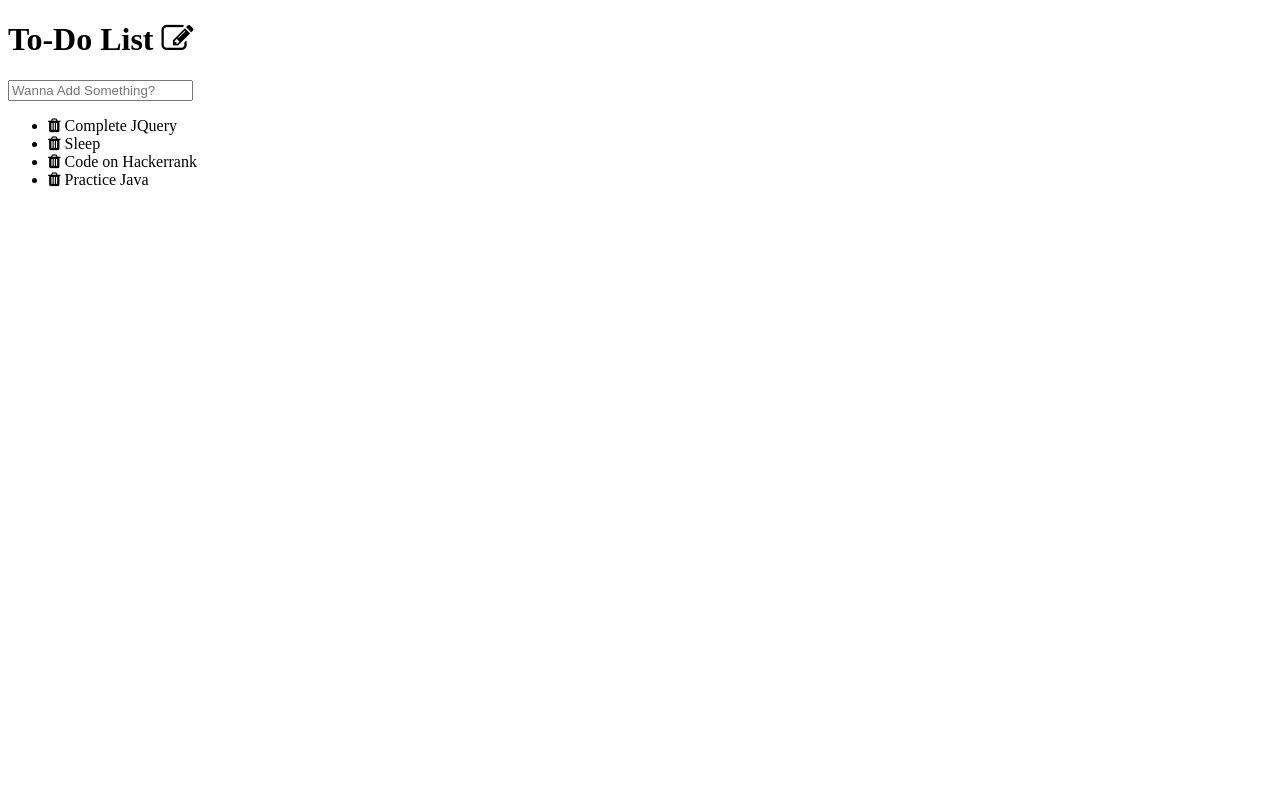
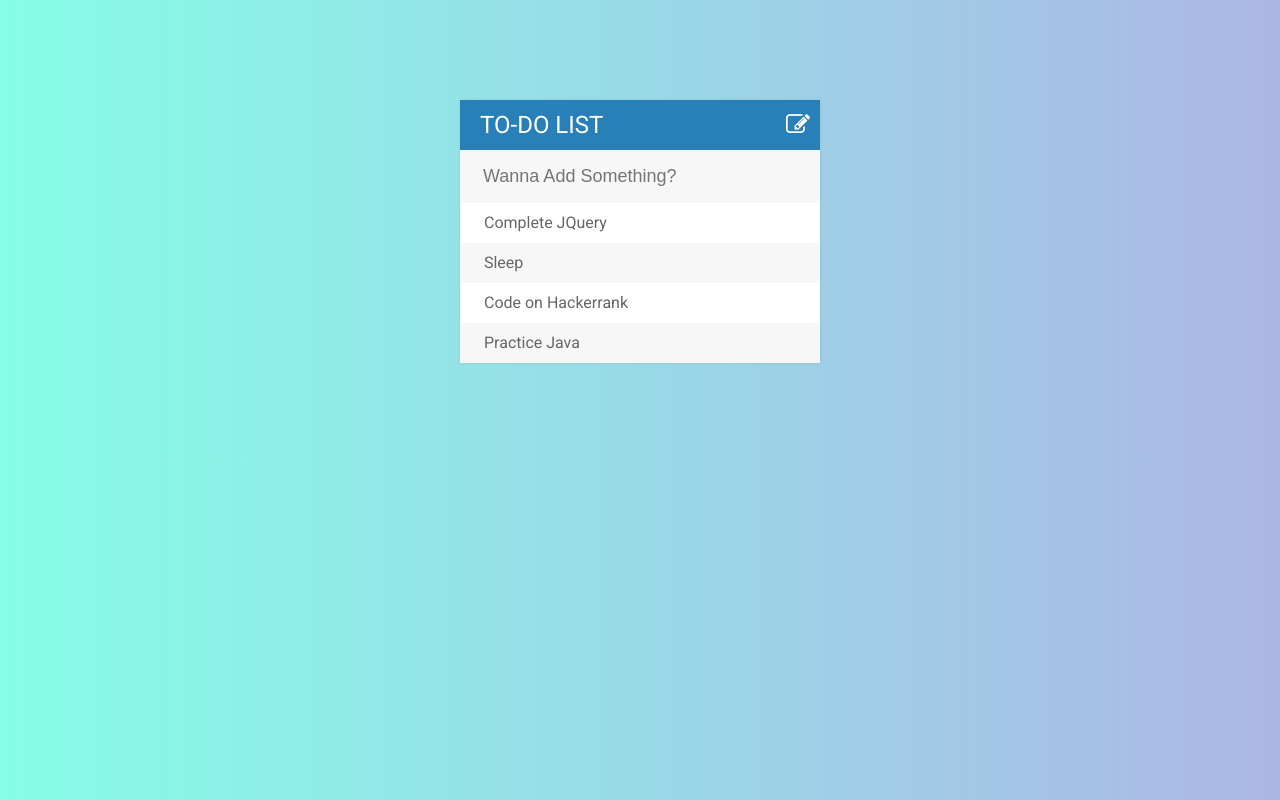
Before and after one commit to Advaitva/TuDu, a plain HTML site: page index.html in a window 1280 px wide. Drawn offline with nearby package versions, Linux system fonts and the light colour scheme.

Commit message:
Update index.html

```diff
--- a/index.html
+++ b/index.html
@@ -3,8 +3,8 @@
 <head>
 	<title>To-Do List</title>
 	<link href="https://fonts.googleapis.com/css?family=Roboto:400,700,900&display=swap" rel="stylesheet">
-	<link rel="stylesheet" type="text/css" href="Project Files/css/styling.css">
-	<script type="text/javascript" src="Project Files/js/lib/jquery.js"></script>
+	<link rel="stylesheet" type="text/css" href="styling.css">
+	<script type="text/javascript" src="jquery.js"></script>
 	<link rel="stylesheet" type="text/css" href="https://stackpath.bootstrapcdn.com/font-awesome/4.7.0/css/font-awesome.min.css">
 </head>
 <body>
@@ -20,5 +20,5 @@
 		</ul>
 	</div>
 </body>
-<script type="text/javascript" src="Project Files/js/javascript.js"></script>
+<script type="text/javascript" src="javascript.js"></script>
 </html>
```
